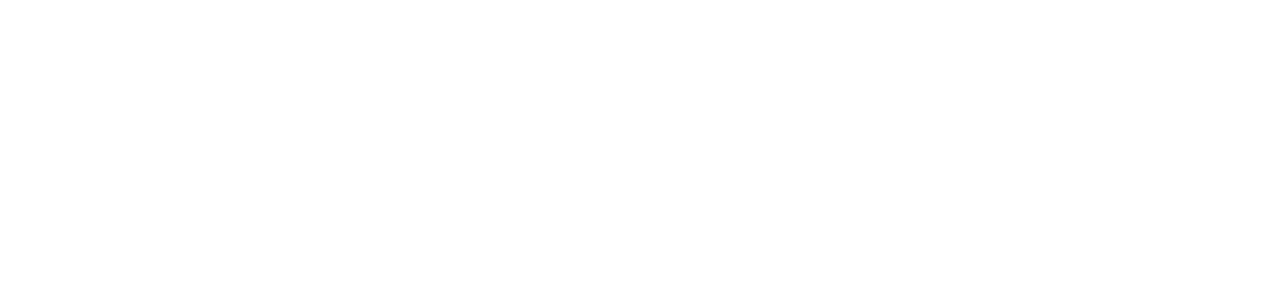
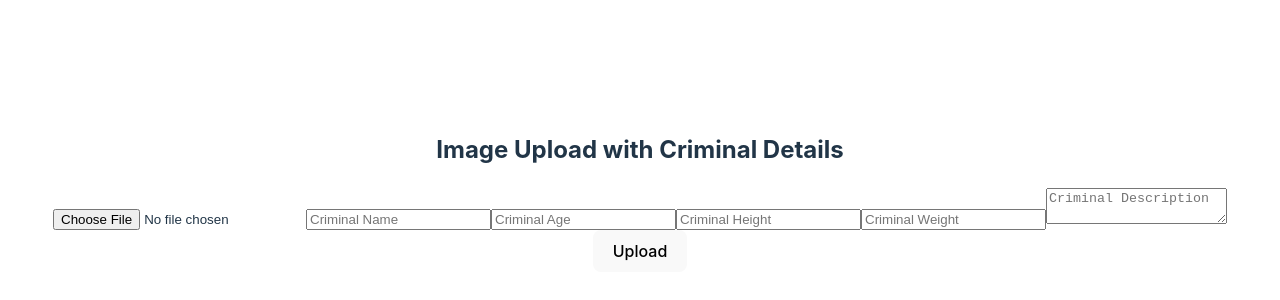
Before and after one commit to pavanmanishd/Watchdog, a React (Vite) app in the folder client/: page /add in a window 1280 px wide. Shown: the part 208-508 px from the top of the page. Built offline with nearby package versions, Linux system fonts and the light colour scheme.

Commit message:
Criminal Upload Page

```diff
--- a/client/src/App.jsx
+++ b/client/src/App.jsx
@@ -5,6 +5,8 @@
 import Login from './components/Login'
 import SignUp from './components/Signup'
 import Video from './components/Video'
+import Encounters from './components/Encounters'
+import Add from './components/Add'
 function App() {
   return (
     <div>
@@ -19,6 +21,8 @@
         <Route exact path="/login"> <Login /> </Route>
         <Route exact path="/signup"> <SignUp /> </Route>
         <Route exact path="/video/:id"> <Video /> </Route>
+        <Route exact path="/encounters"> <Encounters /> </Route>
+        <Route exact path="/add"> <Add /> </Route>
       </Switch>
     </div>
   )
--- /dev/null
+++ b/client/src/components/Add.jsx
@@ -0,0 +1,115 @@
+import React, { useState } from "react";
+import axios from "axios";
+
+const ImageUploadComponent = () => {
+  const [selectedImage, setSelectedImage] = useState(null);
+  const [criminalName, setCriminalName] = useState("");
+  const [criminalAge, setCriminalAge] = useState("");
+  const [criminalHeight, setCriminalHeight] = useState("");
+  const [criminalWeight, setCriminalWeight] = useState("");
+  const [criminalDescription, setCriminalDescription] = useState("");
+  const [message, setMessage] = useState("");
+
+  const handleImageChange = (event) => {
+    setSelectedImage(event.target.files[0]);
+  };
+
+  const handleCriminalNameChange = (event) => {
+    setCriminalName(event.target.value);
+  };
+
+  const handleCriminalAgeChange = (event) => {
+    setCriminalAge(event.target.value);
+  };
+
+  const handleCriminalHeightChange = (event) => {
+    setCriminalHeight(event.target.value);
+  };
+
+  const handleCriminalWeightChange = (event) => {
+    setCriminalWeight(event.target.value);
+  };
+
+  const handleCriminalDescriptionChange = (event) => {
+    setCriminalDescription(event.target.value);
+  };
+
+  const handleUpload = async () => {
+    if (
+      !criminalName ||
+      !criminalAge ||
+      !criminalHeight ||
+      !criminalWeight ||
+      !criminalDescription
+    ) {
+      setMessage("Please provide all required information");
+      return;
+    }
+
+    // send to server using websocket
+    const ws = new WebSocket("ws://localhost:3001");
+    ws.onopen = () => {
+      console.log("WebSocket Client Connected");
+      const reader = new FileReader();
+      reader.readAsDataURL(selectedImage);
+      reader.onloadend = () => {
+        const base64String = reader.result
+          .replace("data:", "")
+          .replace(/^.+,/, "");
+        const data = {
+          criminalName,
+          criminalAge,
+          criminalHeight,
+          criminalWeight,
+          criminalDescription,
+          image: base64String,
+        };
+        ws.send(JSON.stringify(data));
+      };
+    };
+    ws.onclose = () => {
+        console.log("WebSocket Client Disconnected");
+    };
+    setMessage(response.data.message);
+  };
+
+  return (
+    <div>
+      <h2>Image Upload with Criminal Details</h2>
+      <input type="file" accept="image/*" onChange={handleImageChange} />
+      <input
+        type="text"
+        placeholder="Criminal Name"
+        value={criminalName}
+        onChange={handleCriminalNameChange}
+      />
+      <input
+        type="number"
+        placeholder="Criminal Age"
+        value={criminalAge}
+        onChange={handleCriminalAgeChange}
+      />
+      <input
+        type="text"
+        placeholder="Criminal Height"
+        value={criminalHeight}
+        onChange={handleCriminalHeightChange}
+      />
+      <input
+        type="text"
+        placeholder="Criminal Weight"
+        value={criminalWeight}
+        onChange={handleCriminalWeightChange}
+      />
+      <textarea
+        placeholder="Criminal Description"
+        value={criminalDescription}
+        onChange={handleCriminalDescriptionChange}
+      />
+      <button onClick={handleUpload}>Upload</button>
+      {message && <p>{message}</p>}
+    </div>
+  );
+};
+
+export default ImageUploadComponent;
```
